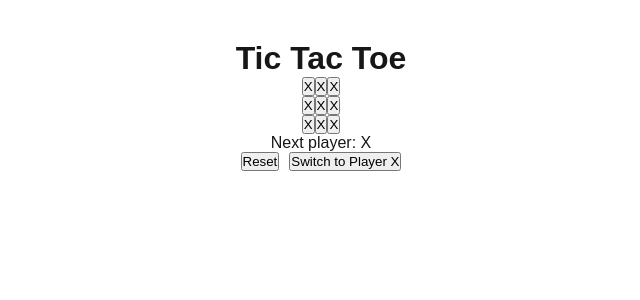
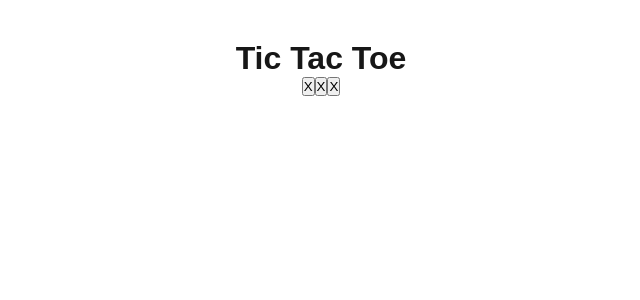
Before and after one commit to Tamelab/xc-tic-tac-toe, a Next.js app: page / in a window 1280 px wide. Shown: the top 300 px of the page, without its empty margins (319-959 px from the left). Built offline with nearby package versions, Linux system fonts and the light colour scheme.

Commit message:
Challenge 1 - basic component structure

```diff
--- a/src/components/Board.tsx
+++ b/src/components/Board.tsx
@@ -1,26 +1,11 @@
 import Square from "./Square";
 
-type Props = {
-  squares: string[];
-  onClick: (i: number) => void;
-};
-
-export default function Board({ squares, onClick }: Props) {
-
-  function renderSquare(i: number) {
-    return (
-      <Square
-        value={squares[i]}
-        onClick={() => onClick(i)}
-      />
-    );
-  }
-
+export default function Board() {
   return (
     <div>
-      <div>{renderSquare(0)}{renderSquare(1)}{renderSquare(2)}</div>
-      <div>{renderSquare(3)}{renderSquare(4)}{renderSquare(5)}</div>
-      <div>{renderSquare(6)}{renderSquare(7)}{renderSquare(8)}</div>
+      <Square />
+      <Square />
+      <Square />
     </div>
   );
 }
--- a/src/components/Game.tsx
+++ b/src/components/Game.tsx
@@ -1,185 +1,9 @@
-"use client";
-
-import { useState, useEffect } from "react";
 import Board from "./Board";
 
-const moveOrder = [4, 0, 2, 6, 8, 1, 3, 5, 7];
-
 export default function Game() {
-
-  const [squares, setSquares] = useState<string[]>(Array(9).fill("-"));
-  const [xIsNext, setXIsNext] = useState(true);
-  const [player, setPlayer] = useState<"X" | "O">("X");
-
-  const winner = calculateWinner(squares);
-
-  function handleClick(i: number) {
-
-    if (squares[i] !== "-" || winner) return;
-
-    const newSquares = squares.slice();
-    newSquares[i] = xIsNext ? "X" : "O";
-
-    setSquares(newSquares);
-    setXIsNext(!xIsNext);
-  }
-
-  function resetGame() {
-    setSquares(Array(9).fill("-"));
-    setXIsNext(true);
-  }
-
-  useEffect(() => {
-
-    if (!xIsNext && !winner) {
-
-      const timer = setTimeout(() => {
-        const move = findBestMove(squares);
-
-        if (move !== null) {
-          const newSquares = squares.slice();
-          newSquares[move] = "O";
-          setSquares(newSquares);
-          setXIsNext(true);
-        }
-      }, 0);
-
-      return () => clearTimeout(timer);
-    }
-
-  }, [squares, xIsNext, winner]);
-
-  function switchPlayer() {
-
-    const move = findBestMove(squares);
-
-    if (move !== null) {
-
-      const newSquares = squares.slice();
-      newSquares[move] = player;
-
-      setSquares(newSquares);
-      setPlayer(player === "X" ? "O" : "X");
-
-    }
-  }
-
-  const status = winner
-    ? "Winner: " + winner
-    : squares.includes("-")
-    ? "Next player: " + (xIsNext ? "X" : "O")
-    : "Draw";
-
   return (
     <div>
-
-      <Board squares={squares} onClick={handleClick} />
-
-      <p>{status}</p>
-
-      <button onClick={resetGame} style={{ marginRight: "10px" }}>
-        Reset
-      </button>
-
-      <button onClick={switchPlayer}>
-        Switch to Player {player}
-      </button>
-
+      <Board />
     </div>
   );
 }
-
-function calculateWinner(squares: string[]) {
-
-  const re =
-    /^(?:(?:...){0,2}([OX])\1\1|.{0,2}([OX])..\2..\2|([OX])...\3...\3|..([OX]).\4.\4)/;
-
-  const str = squares.join("");
-
-  const match = re.exec(str);
-
-  if (!match) return null;
-
-  return match[1] || match[2] || match[3] || match[4];
-}
-
-function findBestMove(board: string[]) {
-
-  for (let i = 0; i < board.length; i++) {
-
-    if (board[i] === "-") {
-
-      const copy = [...board];
-      copy[i] = "O";
-
-      if (calculateWinner(copy) === "O") return i;
-    }
-  }
-
-  for (let i = 0; i < board.length; i++) {
-
-    if (board[i] === "-") {
-
-      const copy = [...board];
-      copy[i] = "X";
-
-      if (calculateWinner(copy) === "X") return i;
-    }
-  }
-
-  for (const i of moveOrder) {
-    if (board[i] === "-") return i;
-  }
-
-  return null;
-}
-
-function minimax(board: string[], depth: number, isMaximizing: boolean) {
-
-  const winner = calculateWinner(board);
-
-  if (winner === "X") return 10 - depth;
-  if (winner === "O") return depth - 10;
-  if (!board.includes("-")) return 0;
-
-  if (isMaximizing) {
-
-    let bestScore = -Infinity;
-
-    for (let i = 0; i < board.length; i++) {
-
-      if (board[i] === "-") {
-
-        board[i] = "X";
-
-        const score = minimax(board, depth + 1, false);
-
-        board[i] = "-";
-
-        bestScore = Math.max(score, bestScore);
-      }
-    }
-
-    return bestScore;
-
-  } else {
-
-    let bestScore = Infinity;
-
-    for (let i = 0; i < board.length; i++) {
-
-      if (board[i] === "-") {
-
-        board[i] = "O";
-
-        const score = minimax(board, depth + 1, true);
-
-        board[i] = "-";
-
-        bestScore = Math.min(score, bestScore);
-      }
-    }
-
-    return bestScore;
-  }
-}
```
